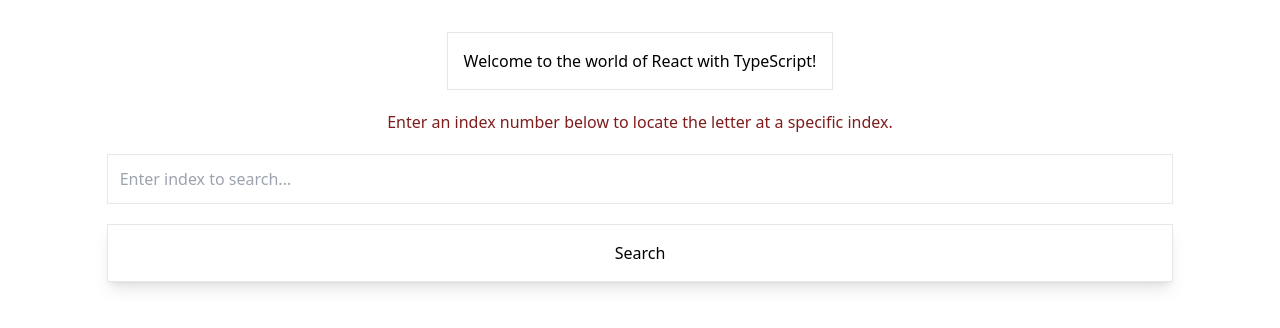
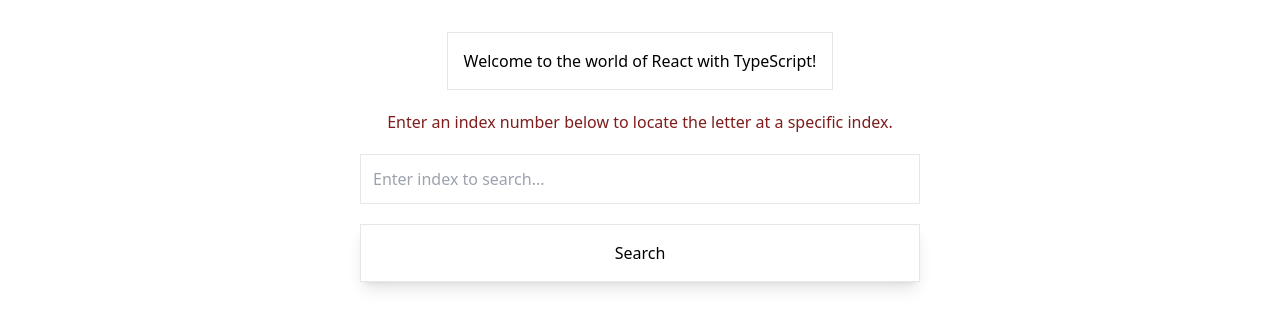
Before and after one commit to xiraynedev/fundamentals, a React app: page / in a window 1280 px wide. Shown: the top 328 px of the page. Built offline with nearby package versions, Linux system fonts and the light colour scheme.

Commit message:
refactor At component

```diff
--- a/src/components/String/At/At.tsx
+++ b/src/components/String/At/At.tsx
@@ -14,7 +14,7 @@
   };
 
   return (
-    <div className='flex flex-col gap-5 items-center mt-8'>
+    <div className='flex flex-col gap-5 items-center mt-8 mx-auto lg:max-w-2xl'>
       <p className='border p-4'>{words}</p>
       <p className='text-red-900'>Enter an index number below to locate the letter at a specific index.</p>
       <input
```
